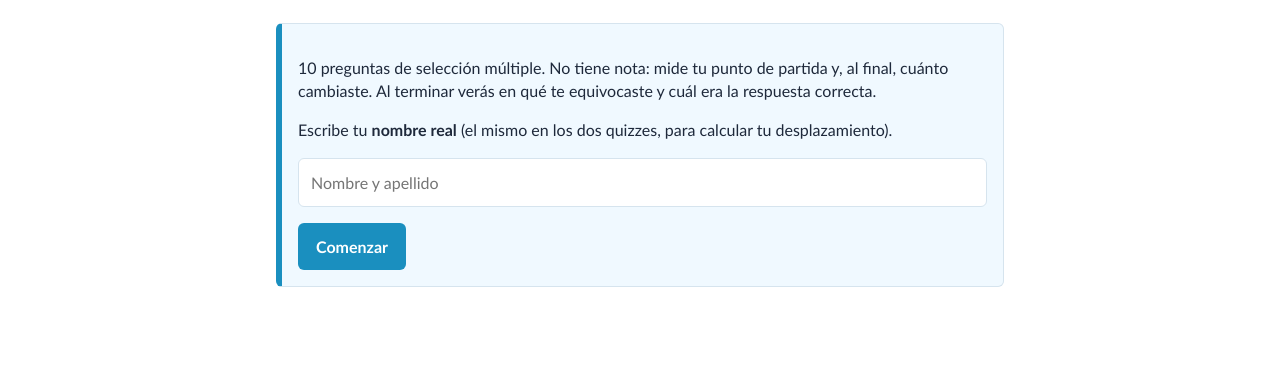
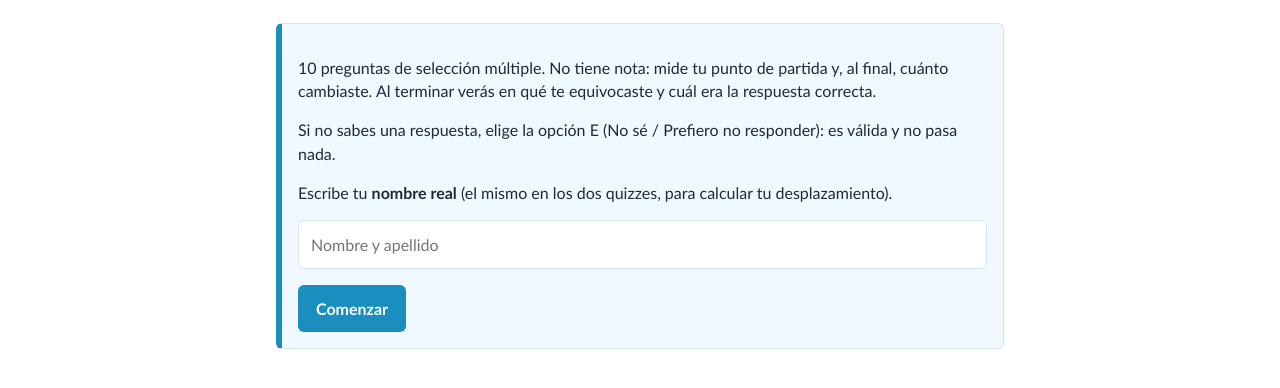
Before and after one commit to anadonnella/bida, a plain HTML site: page claude-diplomado/quiz.html in a window 1280 px wide. Shown: the part 92-480 px from the top of the page. Drawn offline with Linux system fonts and the light colour scheme.

Commit message:
Update quiz.html

```diff
--- a/claude-diplomado/quiz.html
+++ b/claude-diplomado/quiz.html
@@ -5,9 +5,9 @@ const $=s=>document.querySelector(s),app=$('#app'),esc=s=>String(s).replace(/[&<
 const V=((new URLSearchParams(location.search).get('v')||'A').toUpperCase()==='B')?'B':'A';
 const Q=window.QUIZ[V];let name='',i=0,ans=[],t0=0;
 $('#ttl').textContent='Quiz de '+(V==='A'?'entrada':'salida')+' · Diplomado Claude IA';
-function start(){app.innerHTML=`<div class="card"><p>${Q.length} preguntas de selección múltiple. No tiene nota: mide tu punto de partida y, al final, cuánto cambiaste. Al terminar verás en qué te equivocaste y cuál era la respuesta correcta.</p><p>Escribe tu <b>nombre real</b> (el mismo en los dos quizzes, para calcular tu desplazamiento).</p><input type="text" id="nm" placeholder="Nombre y apellido" autocomplete="name"><p></p><button id="go">Comenzar</button></div>${CFG.API_URL?'':'<p class="warn">Modo local de prueba: los resultados solo se guardan en este navegador.</p>'}`;
+function start(){app.innerHTML=`<div class="card"><p>${Q.length} preguntas de selección múltiple. No tiene nota: mide tu punto de partida y, al final, cuánto cambiaste. Al terminar verás en qué te equivocaste y cuál era la respuesta correcta.</p><p>Si no sabes una respuesta, elige la opción E (No sé / Prefiero no responder): es válida y no pasa nada.</p><p>Escribe tu <b>nombre real</b> (el mismo en los dos quizzes, para calcular tu desplazamiento).</p><input type="text" id="nm" placeholder="Nombre y apellido" autocomplete="name"><p></p><button id="go">Comenzar</button></div>${CFG.API_URL?'':'<p class="warn">Modo local de prueba: los resultados solo se guardan en este navegador.</p>'}`;
  $('#go').onclick=()=>{name=$('#nm').value.trim();if(name.length<3){$('#nm').focus();return}t0=Date.now();show()}}
-function show(){const q=Q[i];app.innerHTML=`<div class="bar"><i style="width:${i/Q.length*100}%"></i></div><p class="note">Pregunta ${i+1} de ${Q.length} · ${q.dim}</p><h2 style="font-size:19px">${q.q}</h2>${q.o.map((t,j)=>`<button class="opt${ans[i]===j?' sel':''}" data-j="${j}">${'ABCD'[j]}) ${t}</button>`).join('')}<p><button class="sec" id="pv" ${i?'':'disabled'}>Anterior</button> <button id="nx" ${ans[i]==null?'disabled':''}>${i==Q.length-1?'Terminar':'Siguiente'}</button></p>`;
+function show(){const q=Q[i];app.innerHTML=`<div class="bar"><i style="width:${i/Q.length*100}%"></i></div><p class="note">Pregunta ${i+1} de ${Q.length} · ${q.dim}</p><h2 style="font-size:19px">${q.q}</h2>${q.o.concat(['No sé / Prefiero no responder']).map((t,j)=>`<button class="opt${ans[i]===j?' sel':''}" data-j="${j}">${'ABCDE'[j]}) ${t}</button>`).join('')}<p><button class="sec" id="pv" ${i?'':'disabled'}>Anterior</button> <button id="nx" ${ans[i]==null?'disabled':''}>${i==Q.length-1?'Terminar':'Siguiente'}</button></p>`;
  document.querySelectorAll('.opt').forEach(b=>b.onclick=()=>{ans[i]=+b.dataset.j;show()});
  $('#pv').onclick=()=>{i--;show()};$('#nx').onclick=()=>{if(i==Q.length-1)finish();else{i++;show()}}}
 async function finish(){const dims={};let sc=0;Q.forEach((q,k)=>{const ok=ans[k]===q.k;if(ok)sc++;(dims[q.dim]=dims[q.dim]||[0,0])[1]++;if(ok)dims[q.dim][0]++});
@@ -17,6 +17,6 @@ async function finish(){const dims={};let sc=0;Q.forEach((q,k)=>{const ok=ans[k]
   else{const a=JSON.parse(localStorage.getItem('bida_quiz')||'[]');a.push(rec);localStorage.setItem('bida_quiz',JSON.stringify(a))}}catch(e){saved=false}
  app.innerHTML=`<div class="card"><h2 style="margin-top:0">${esc(name)}, tu puntaje: ${sc} de ${Q.length}</h2><p class="note">${saved?'Resultado enviado al podio.':'No se pudo guardar: avisa a la facilitadora.'}</p>
  <table><tr><th>Dimensión</th><th>Aciertos</th></tr>${Object.entries(dims).map(([k,v])=>`<tr><td>${k}</td><td>${v[0]} de ${v[1]}</td></tr>`).join('')}</table>
- <div class="card" style="background:${sc>=7?'#ECFDF5':'#FFF7E6'};border-left:6px solid ${sc>=7?'#10B981':'#F0A500'}"><h3 style="margin-top:0">${sc>=7?'¡Felicitaciones, '+esc(name)+'! Excelente resultado':'¡Buen comienzo, '+esc(name)+'! Aquí empieza tu crecimiento'}</h3><p>${sc>=7?'Dominas lo esencial. Cada concepto que ya manejas es una ventaja para aplicar Claude con criterio en tu trabajo diario. Sigue practicando y comparte lo que sabes con tus compañeros: enseñar es la mejor forma de afianzar.':'Este resultado no es una nota: es tu punto de partida. Repasa las dimensiones donde tuviste menos aciertos, practica cada día con una tarea real de tu trabajo y recuerda: quien se atreve a aprender hoy, lidera mañana. Con práctica, tu avance se va a notar.'}</p></div>${(()=>{const w=Q.map((q,k)=>[q,k]).filter(([q,k])=>ans[k]!==q.k);return w.length?`<h3>Revisa tus respuestas (${w.length} para repasar)</h3>${w.map(([q,k])=>`<div class="card" style="border-left:6px solid #F0A500"><p><b>${k+1}. ${q.q}</b></p><p style="color:#B91C1C">Tu respuesta: ${'ABCD'[ans[k]]}) ${q.o[ans[k]]}</p><p style="color:#047857"><b>Respuesta correcta: ${'ABCD'[q.k]}) ${q.o[q.k]}</b></p><p class="note">${q.e||''}</p></div>`).join('')}`:'<p><b>¡No fallaste ninguna pregunta!</b></p>'})()}</div>`}
+ <div class="card" style="background:${sc>=7?'#ECFDF5':'#FFF7E6'};border-left:6px solid ${sc>=7?'#10B981':'#F0A500'}"><h3 style="margin-top:0">${sc>=7?'¡Felicitaciones, '+esc(name)+'! Excelente resultado':'¡Buen comienzo, '+esc(name)+'! Aquí empieza tu crecimiento'}</h3><p>${sc>=7?'Dominas lo esencial. Cada concepto que ya manejas es una ventaja para aplicar Claude con criterio en tu trabajo diario. Sigue practicando y comparte lo que sabes con tus compañeros: enseñar es la mejor forma de afianzar.':'Este resultado no es una nota: es tu punto de partida. Repasa las dimensiones donde tuviste menos aciertos, practica cada día con una tarea real de tu trabajo y recuerda: quien se atreve a aprender hoy, lidera mañana. Con práctica, tu avance se va a notar.'}</p></div>${(()=>{const w=Q.map((q,k)=>[q,k]).filter(([q,k])=>ans[k]!==q.k);return w.length?`<h3>Revisa tus respuestas (${w.length} para repasar)</h3>${w.map(([q,k])=>`<div class="card" style="border-left:6px solid #F0A500"><p><b>${k+1}. ${q.q}</b></p><p style="color:#B91C1C">Tu respuesta: ${'ABCDE'[ans[k]]}) ${q.o.concat(['No sé / Prefiero no responder'])[ans[k]]}</p><p style="color:#047857"><b>Respuesta correcta: ${'ABCD'[q.k]}) ${q.o[q.k]}</b></p><p class="note">${q.e||''}</p></div>`).join('')}`:'<p><b>¡No fallaste ninguna pregunta!</b></p>'})()}</div>`}
 start();
 </script></body></html>
```
